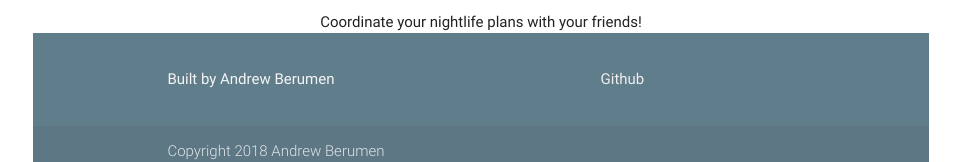
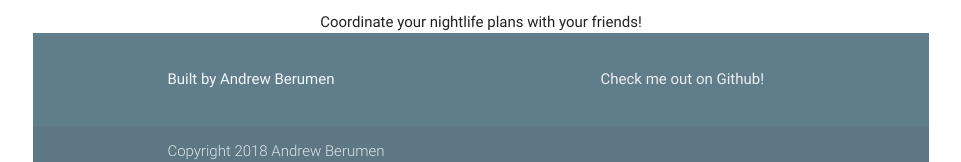
Before and after one commit to anbe6083/MallCrawl, a React (Create React App) app in the folder client/: page / in a window 1280 px wide. Shown: the part 179-341 px from the top of the page, without its empty margins (159-1120 px from the left). Built offline with nearby package versions, Linux system fonts and the light colour scheme; no server answers.

Commit message:
Changed footer text

```diff
--- a/client/src/components/App.js
+++ b/client/src/components/App.js
@@ -43,7 +43,7 @@ class App extends Component {
                       className="grey-text text-lighten-3"
                       href="https://github.com/anbe6083"
                     >
-                      Github
+                      Check me out on Github!
                     </a>
                   </li>
                 </ul>
```
